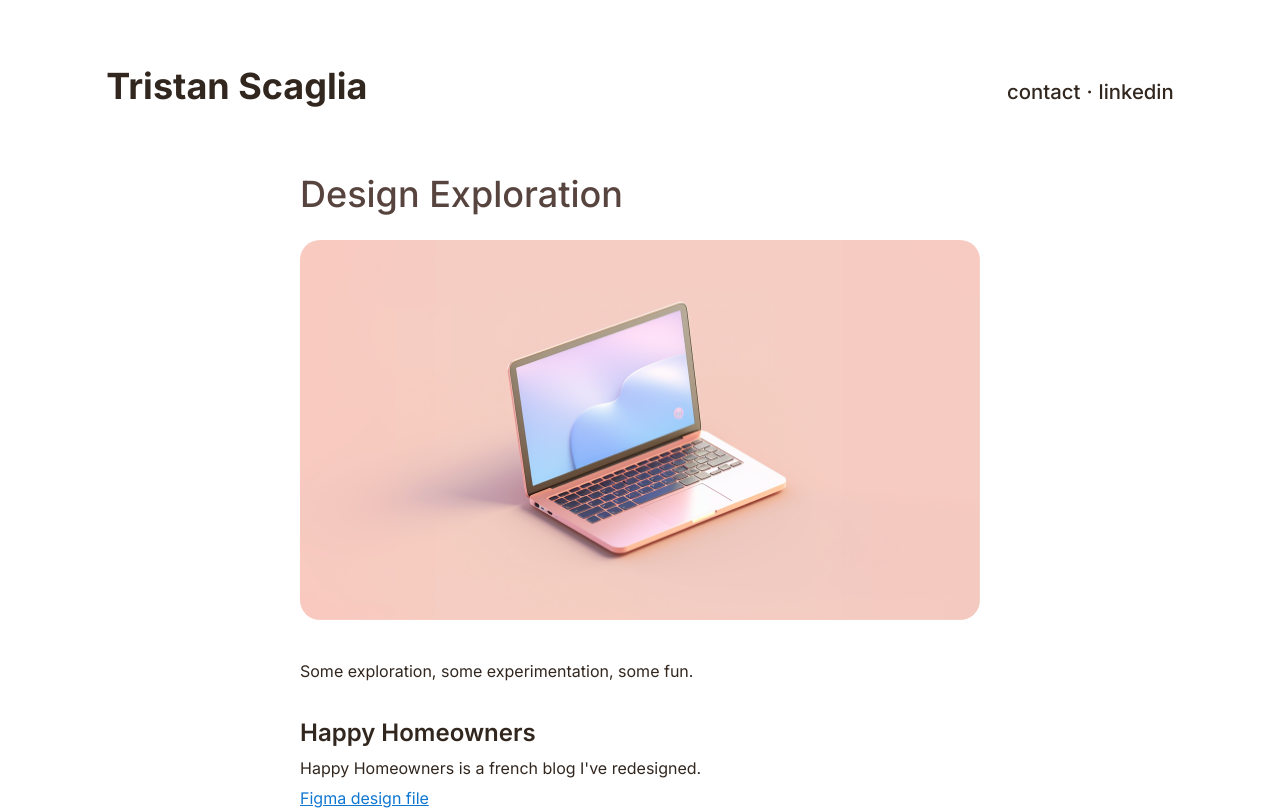
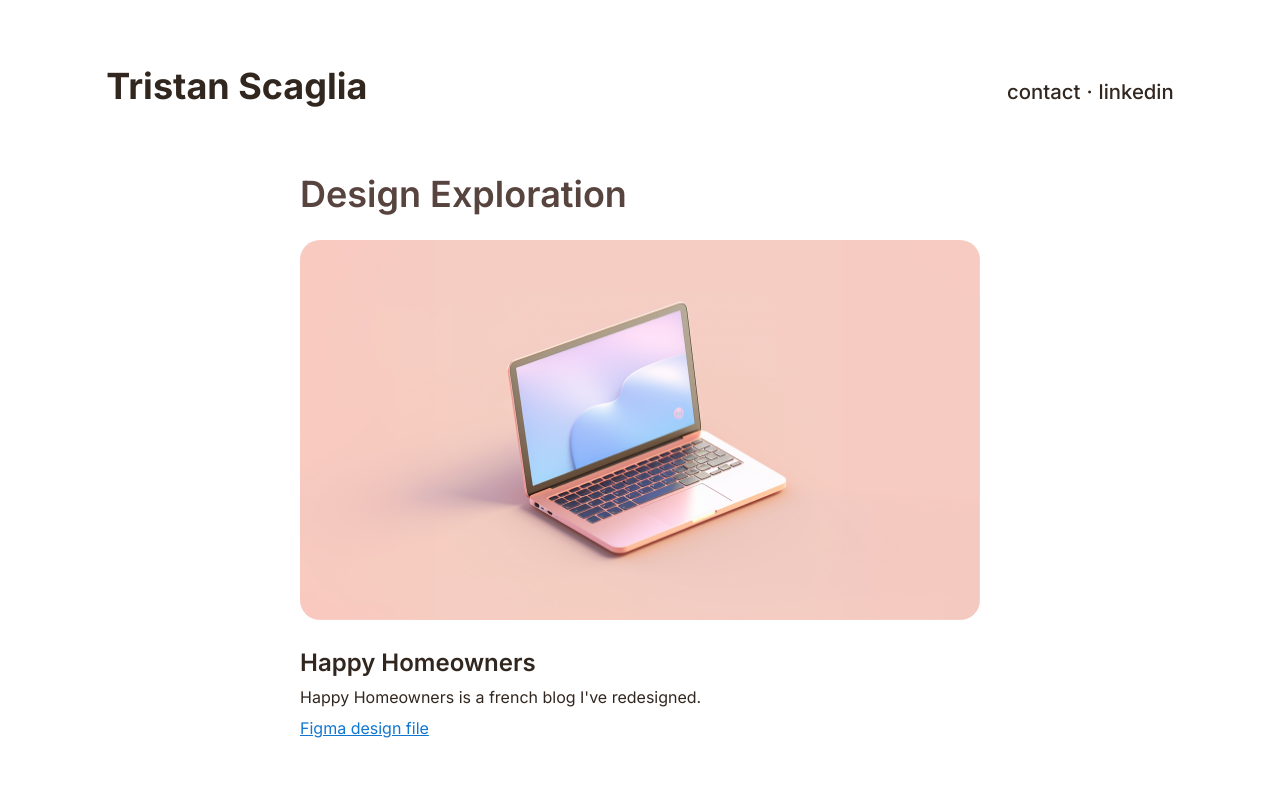
Before and after one commit to Scglia/tristan.ink, a Next.js app: page /blog/design-exploration in a window 1280 px wide. Shown: the top 810 px of the page. Built offline with nearby package versions, Linux system fonts and the light colour scheme; grey boxes are pictures that could not be loaded.

Commit message:
Blog title tweaks

```diff
--- a/app/blog/design-exploration/page.tsx
+++ b/app/blog/design-exploration/page.tsx
@@ -1,7 +1,6 @@
 import Image from "next/image";
 import Article from "@/components/Article/Article";
 import ArticleHeader from "@/components/Article/ArticleHeader";
-import ArticleIntro from "@/components/Article/ArticleIntro";
 import ArticleText from "@/components/Article/ArticleText";
 import ArticleSubtitle from "@/components/Article/ArticleSubtitle";
 import Header from "@/components/Header";
@@ -24,9 +23,6 @@ export default function DesignExploration() {
             title="Design Exploration"
           />
           <ArticleText>
-            <ArticleIntro>
-              Some exploration, some experimentation, some fun.
-            </ArticleIntro>
             <ArticleSubtitle>Happy Homeowners</ArticleSubtitle>
             <p>Happy Homeowners is a french blog I&apos;ve redesigned.</p>
             <p>
--- a/components/Article/ArticleHeader.module.css
+++ b/components/Article/ArticleHeader.module.css
@@ -24,7 +24,7 @@
 .title {
   margin-top: 8px;
   font-size: 2.25rem;
-  font-weight: 500;
+  font-weight: 600;
 }
 
 /* Mobile */
```
